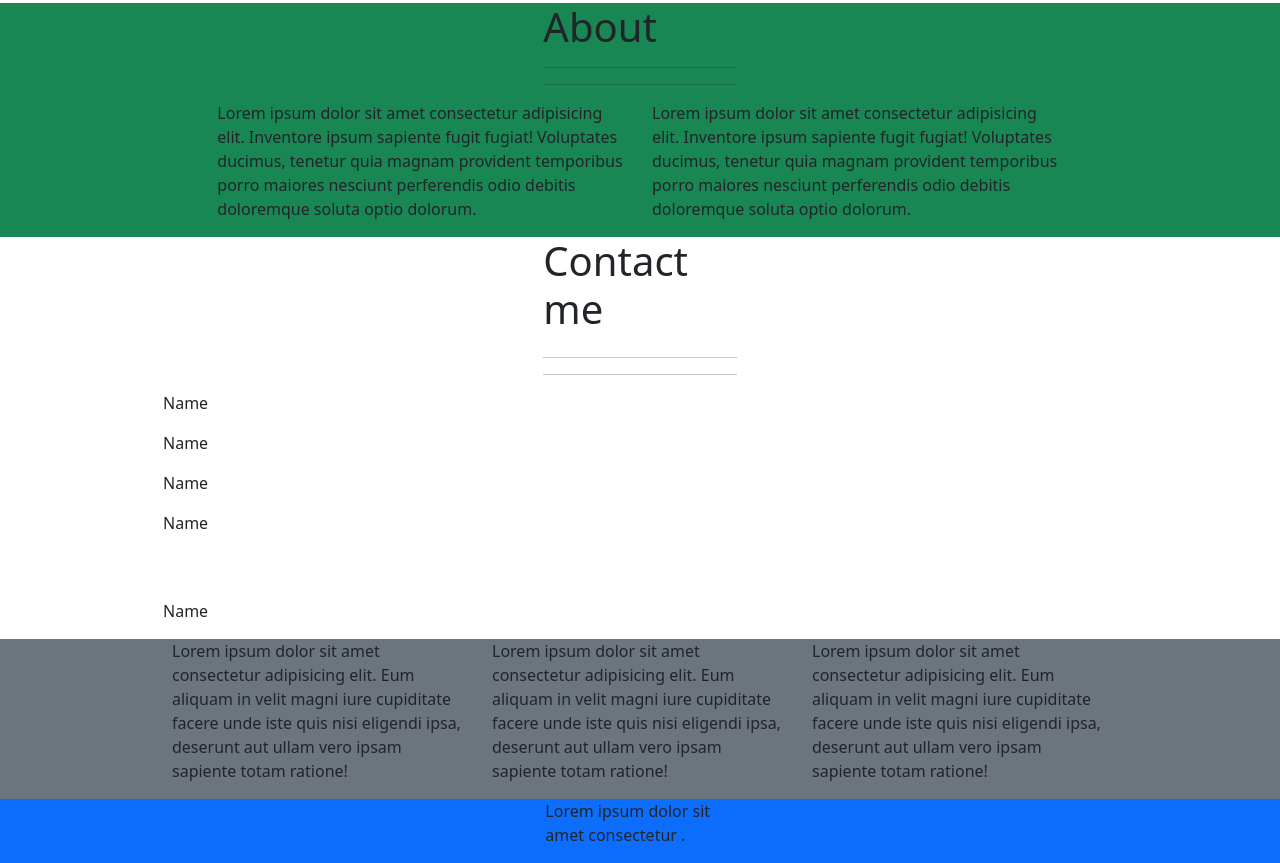
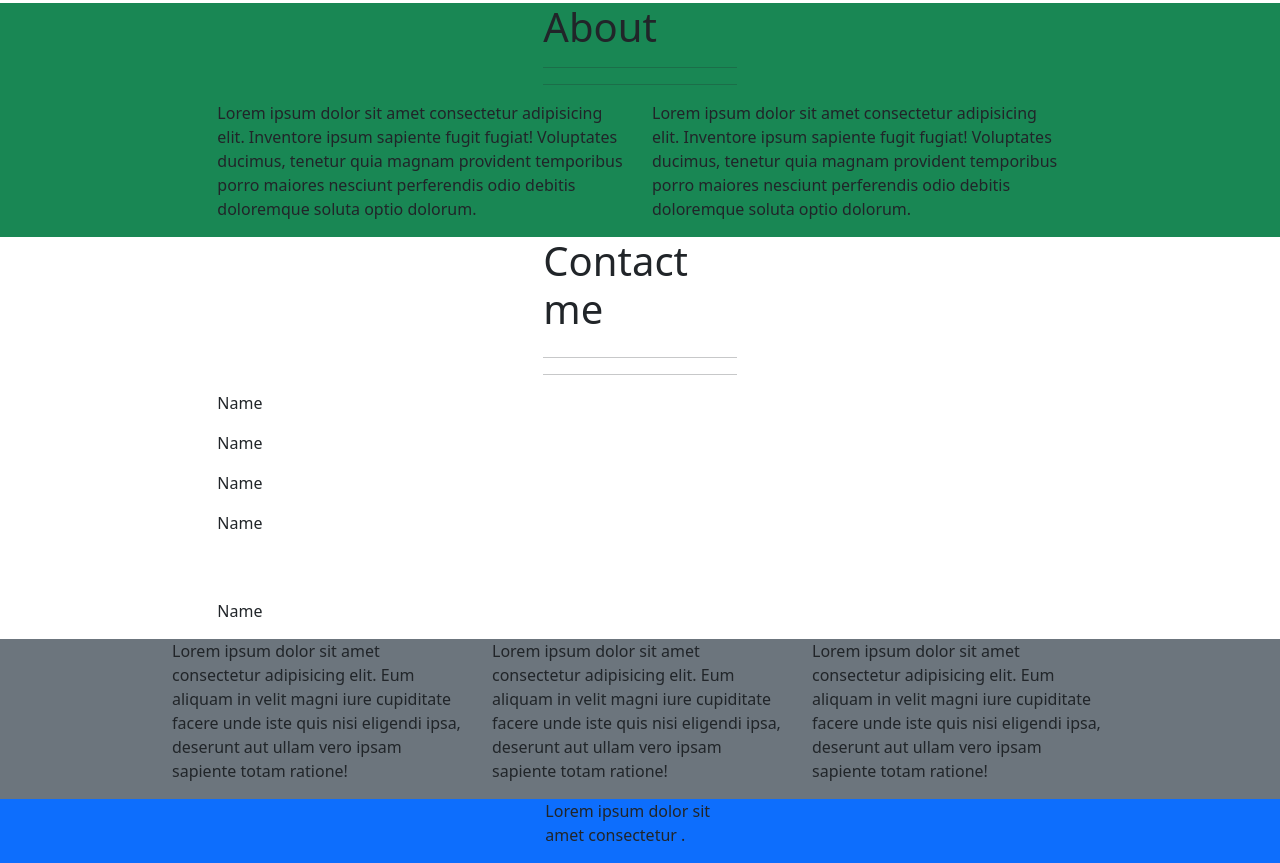
Before and after one commit to SimoneColombo1/html-css-bootstrap-freelancer, a plain HTML site: page index.html in a window 1280 px wide. Shown: the part 1274-2137 px from the top of the page. Drawn offline with nearby package versions, Linux system fonts and the light colour scheme.

Commit message:
centrati i contatti in fondo al main

```diff
--- a/index.html
+++ b/index.html
@@ -78,27 +78,27 @@
                 </div>
 
              <div class="row align-items-center justify-content-center">
-                <div class="col-9">
+                <div class="col-8">
                 <p>Name</p>
             </div>
              </div>
              <div class="row align-items-center justify-content-center">
-                <div class="col-9">
+                <div class="col-8">
                 <p>Name</p>
             </div>
              </div>
              <div class="row align-items-center justify-content-center">
-                <div class="col-9">
+                <div class="col-8">
                 <p>Name</p>
             </div>
              </div>
              <div class="row align-items-center justify-content-center">
-                <div class="col-9">
+                <div class="col-8">
                 <p>Name</p>
             </div>
              </div>
              <div class="row align-items-center justify-content-center ">
-                <div class="col-9 mt-5">
+                <div class="col-8 mt-5">
                 <p>Name</p>
             </div>
              </div>
```
